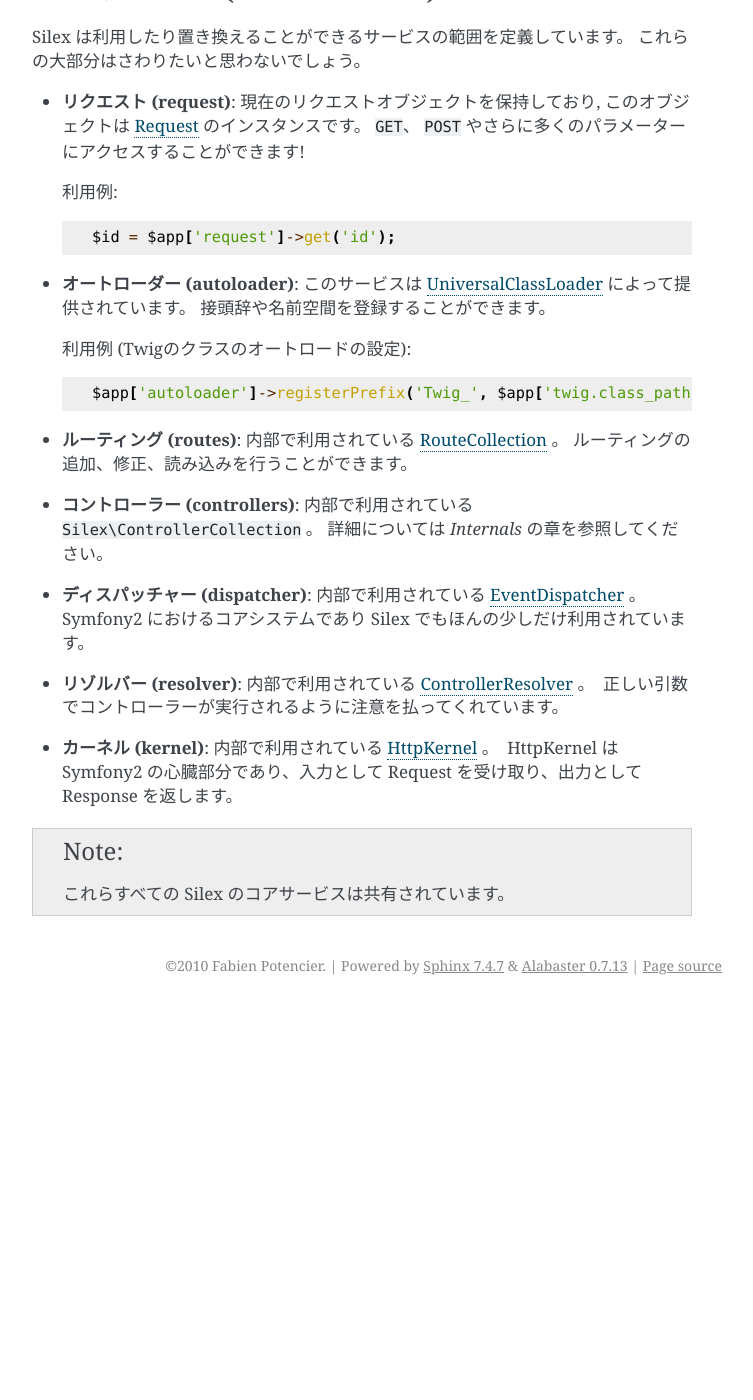
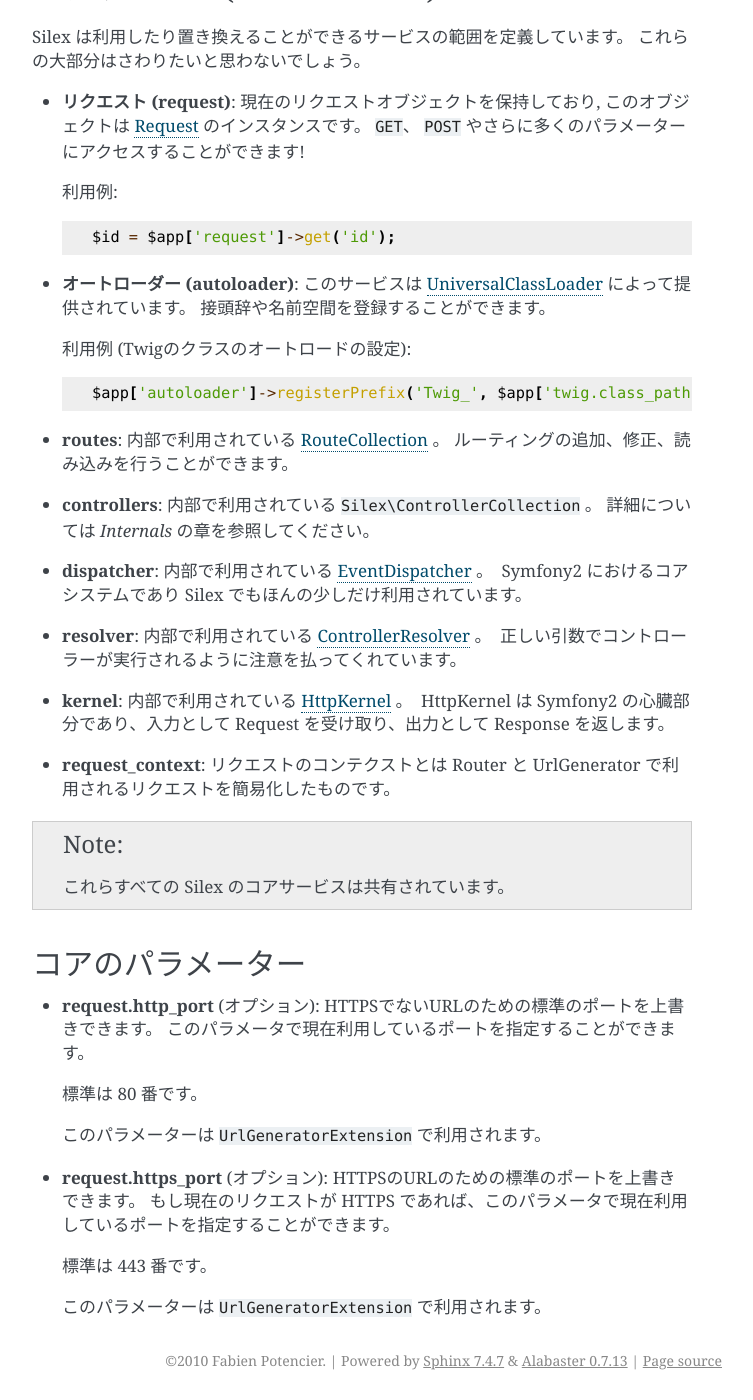
Before and after one commit to brtriver/silex-doc-ja, a Sphinx documentation site: the page built from doc/services.rst, in a window 1280 px wide and 1400 px high, scrolled down 4018 px. Shown: the whole window, without its empty margins (388-1141 px from the left). Built offline with Sphinx 7.4.7, drawn with Linux system fonts in a browser that asks for light colours; before the commit the page ends 5023 px from its top, so only the background shows below that.

Commit message:
updated: services.rst and usage.rst

```diff
--- a/doc/services.rst
+++ b/doc/services.rst
@@ -187,27 +187,45 @@
 
     $app['autoloader']->registerPrefix('Twig_', $app['twig.class_path']);
 
-* **ルーティング (routes)**: 内部で利用されている `RouteCollection
+* **routes**: 内部で利用されている `RouteCollection
   <http://api.symfony.com/2.0/Symfony/Component/Routing/RouteCollection.html>`_
   。
   ルーティングの追加、修正、読み込みを行うことができます。
 
-* **コントローラー (controllers)**: 内部で利用されている ``Silex\ControllerCollection`` 。
+* **controllers**: 内部で利用されている ``Silex\ControllerCollection`` 。
   詳細については *Internals* の章を参照してください。
 
-* **ディスパッチャー (dispatcher)**: 内部で利用されている `EventDispatcher
+* **dispatcher**: 内部で利用されている `EventDispatcher
   <http://api.symfony.com/2.0/Symfony/Component/EventDispatcher/EventDispatcher.html>`_
   。　Symfony2 におけるコアシステムであり Silex でもほんの少しだけ利用されています。
 
-* **リゾルバー (resolver)**: 内部で利用されている `ControllerResolver
+* **resolver**: 内部で利用されている `ControllerResolver
   <http://api.symfony.com/2.0/Symfony/Component/HttpKernel/Controller/ControllerResolver.html>`_
   。　正しい引数でコントローラーが実行されるように注意を払ってくれています。
 
-* **カーネル (kernel)**: 内部で利用されている `HttpKernel
+* **kernel**: 内部で利用されている `HttpKernel
   <http://api.symfony.com/2.0/Symfony/Component/HttpKernel/HttpKernel.html>`_
   。　HttpKernel は Symfony2 の心臓部分であり、入力として Request を受け取り、出力として Response を返します。
 
+* **request_context**: リクエストのコンテクストとは Router と UrlGenerator で利用されるリクエストを簡易化したものです。
 
 .. note::
 
     これらすべての Silex のコアサービスは共有されています。
+
+コアのパラメーター
+---------------
+
+* **request.http_port** (オプション): HTTPSでないURLのための標準のポートを上書きできます。
+  このパラメータで現在利用しているポートを指定することができます。
+
+  標準は 80 番です。
+
+  このパラメーターは ``UrlGeneratorExtension`` で利用されます。
+
+* **request.https_port** (オプション): HTTPSのURLのための標準のポートを上書きできます。
+  もし現在のリクエストが HTTPS であれば、このパラメータで現在利用しているポートを指定することができます。
+
+  標準は 443 番です。
+
+  このパラメーターは ``UrlGeneratorExtension`` で利用されます。
```
Also changed, not shown: doc/usage.rst (+33 -0 lines).
